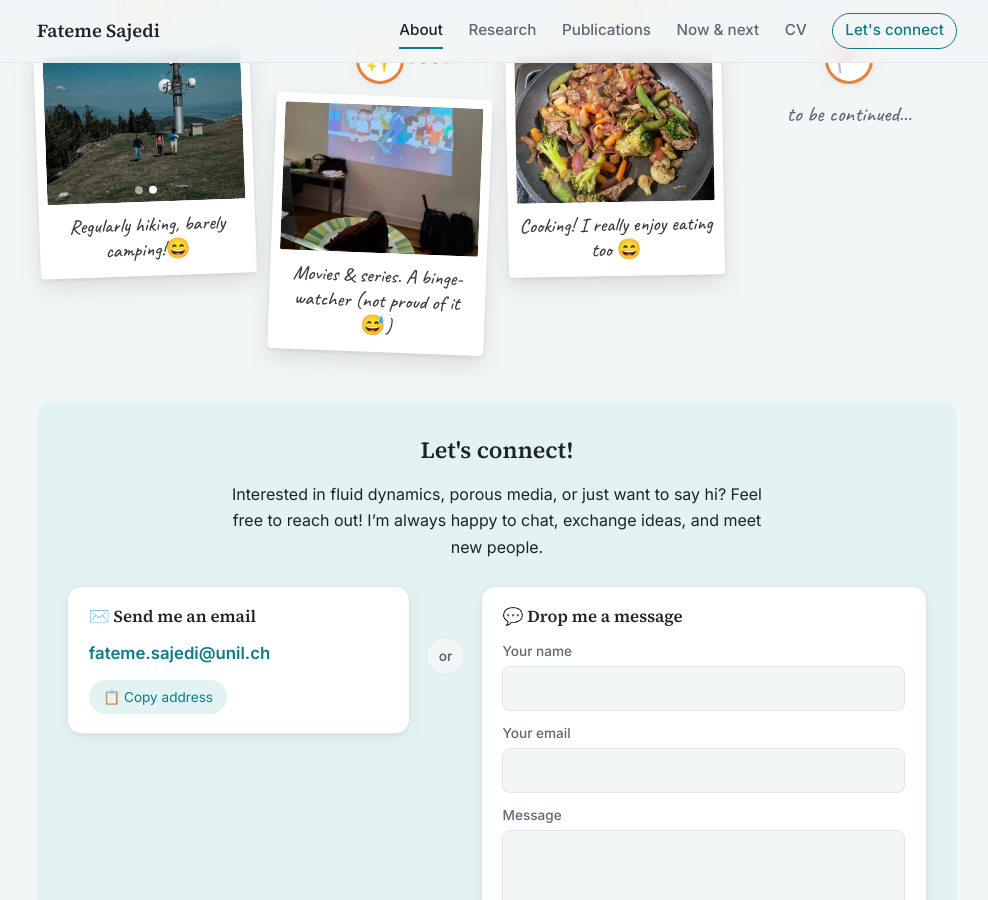
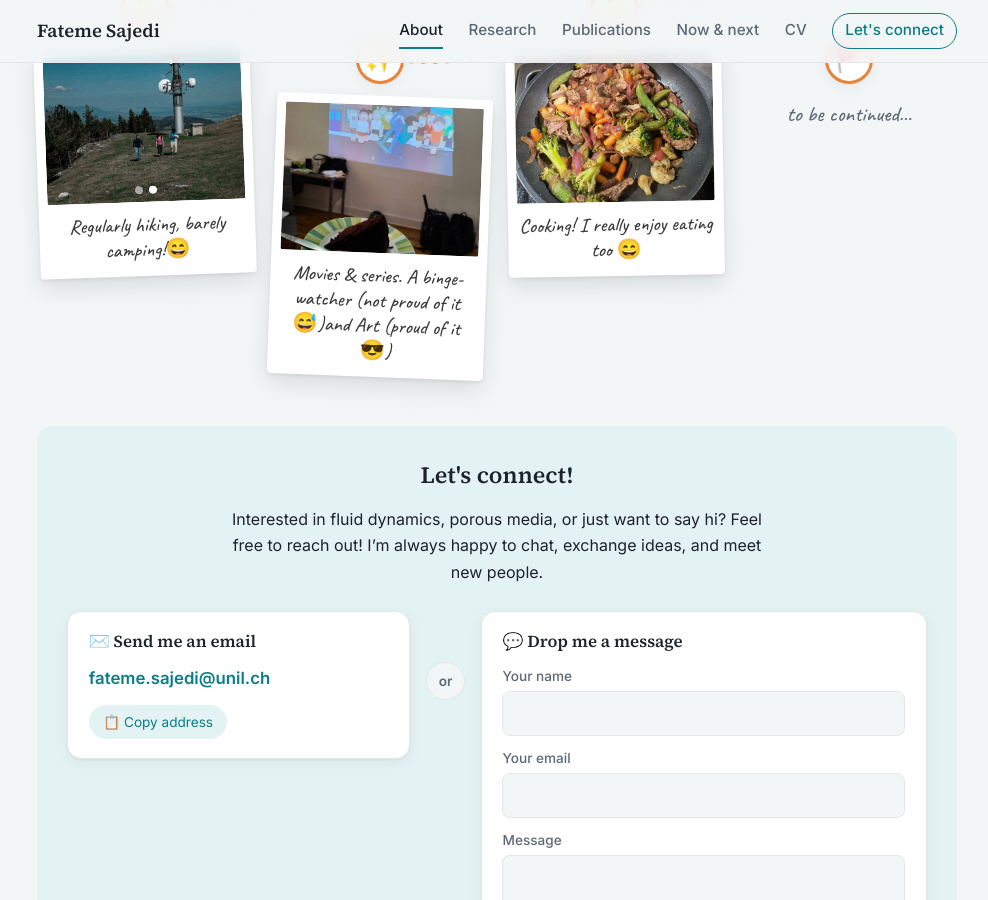
Before and after one commit to fatemesajedi/fatemesajedi.github.io, a Jekyll site: the page built from index.html, in a window 1280 px wide and 900 px high, scrolled down 2255 px. Shown: the whole window, without its empty margins (143-1131 px from the left). Built offline with Jekyll 4.4.1, drawn with Linux system fonts in a browser that asks for light colours.

Commit message:
Update _data/profile.yml (via Pages CMS)

```diff
--- a/_data/profile.yml
+++ b/_data/profile.yml
@@ -24,7 +24,8 @@ fun_facts:
     photo:
       - /assets/images/2026-10-02-201238.jpg
       - /assets/images/2026-10-02-210704.jpg
-  - text: Movies & series. A binge-watcher (not proud of it 😅)
+  - text: Movies & series. A binge-watcher (not proud of it 😅)and Art (proud of it
+      😎)
     photo:
       - /assets/images/2026-10-02-201251.jpg
   - text: Cooking! I really enjoy eating too 😄
```
